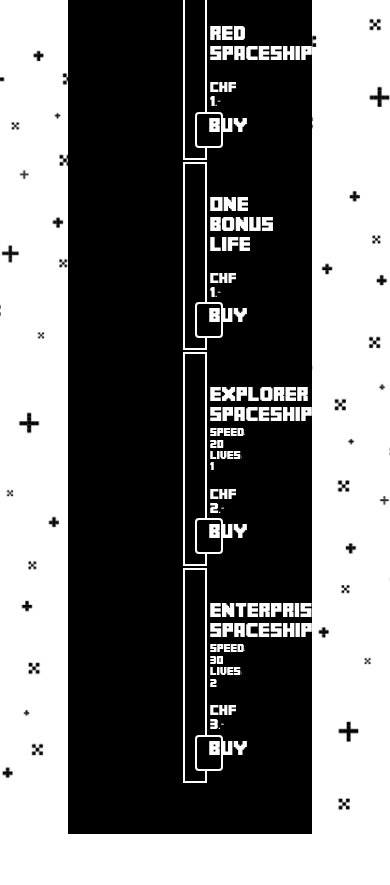
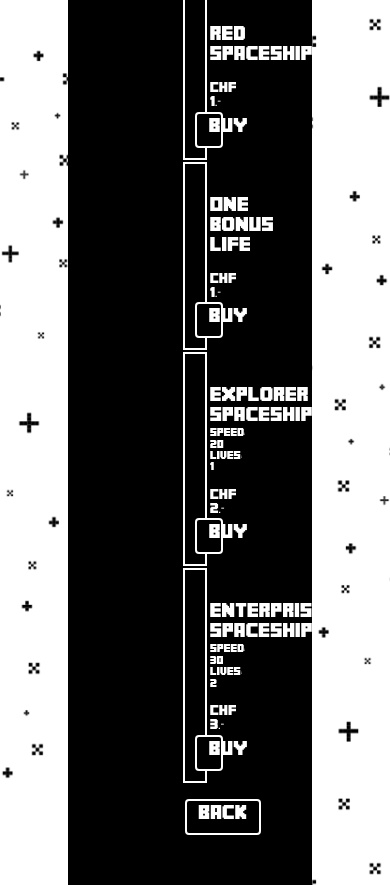
Before and after one commit to boedilin/Geroids, a plain HTML site: page Geroids/public/store.html in a window 390 px wide. Shown: the part 451-1336 px from the top of the page. Before the commit the page ends 1285 px from the top, so only its background shows below. Drawn offline with Linux system fonts and the light colour scheme; files whose address does not match are found by name.

Commit message:
changed submit button and added back button

```diff
--- a/Geroids/public/css/main.css
+++ b/Geroids/public/css/main.css
@@ -117,13 +117,7 @@
     text-decoration: none;
 }
 
-.btn {
-    background-color:black;
-    color:white;
-    border: 2px solid white;
-}
-
-.btn-default:hover, .btn-default:active {
+.btn, .btn.active, .btn:active, .btn-default:hover, .btn-default:active {
     background-color:black;
     color:white;
     border: 2px solid white;
@@ -157,3 +151,6 @@
     font-size: 8px;
     margin:0px;
 }
+.back{
+    padding-top:15px;
+}
--- a/Geroids/public/store.html
+++ b/Geroids/public/store.html
@@ -110,6 +110,14 @@
                   </div>
                       <button type="button" class="btn btn-default col-xs-2 col-md-2">Buy</button>
                </div>
+                <div class="row">
+                  <div class="col-xs-5 col-md-5">
+                  </div>
+                  <form class="col-xs-2 col-md-2 back" action="/start.html" method="get">
+                      <button class="btn btn-default">Back</button>
+                  </form>
+                </div>
+
         </div>
     </div>
 </body>
```
Also changed, not shown: Geroids/public/index.html (+1 -1 lines).
